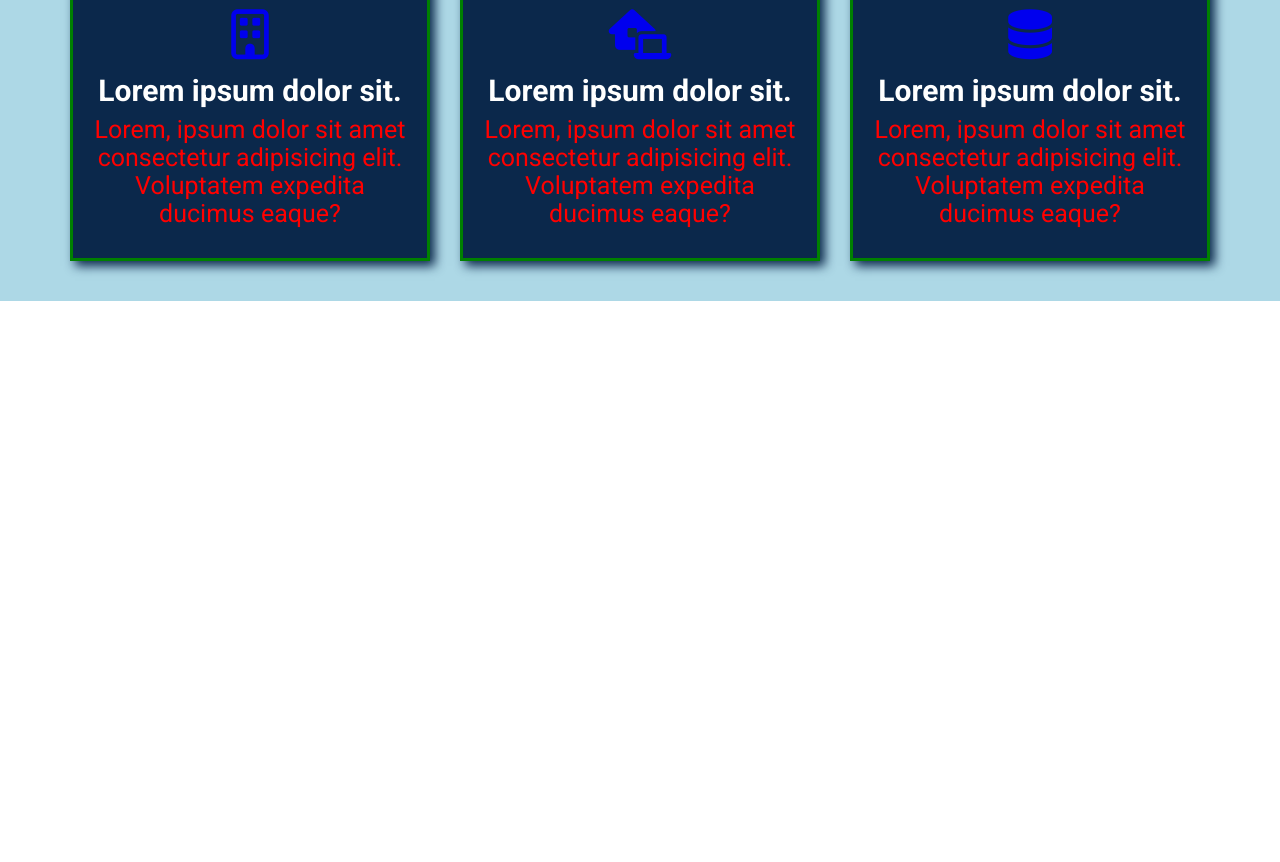
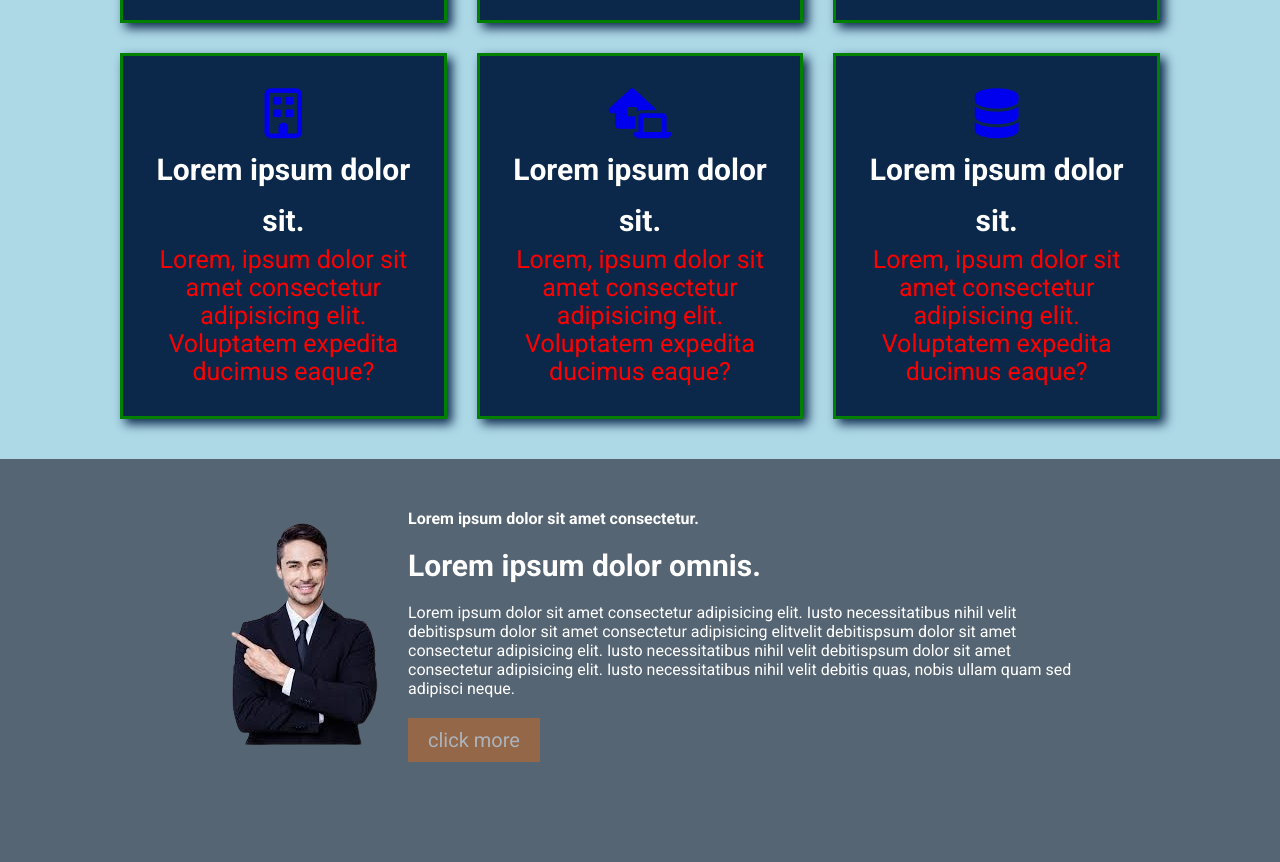
Before and after one commit to Nayem192/responsiv-websize, a plain HTML site: page index.html in a window 1280 px wide. Shown: the part 1178-2040 px from the top of the page. Before the commit the page ends 1479 px from the top, so only its background shows below. Drawn offline with Linux system fonts and the light colour scheme.

Commit message:
kaj korlam

```diff
--- a/index.html
+++ b/index.html
@@ -65,6 +65,20 @@
             </div>
 
         </section>
+        <!-- doi number  section tow radi ach tumi caile code korta paro -->
+         <section class="secand-section">
+            <div class="div-aria-pic">
+                <div class="div-aria-pic-1">
+                    <img src="img/about-removebg-preview.png" alt="ase nai">
+                </div>
+                <div class="div-aria-pic-2">
+                    <h4>Lorem ipsum dolor sit amet consectetur.</h4>
+                    <h2>Lorem ipsum dolor omnis.</h2>
+                    <p>Lorem ipsum dolor sit amet consectetur adipisicing elit. Iusto necessitatibus nihil velit debitispsum dolor sit amet consectetur adipisicing elitvelit debitispsum dolor sit amet consectetur adipisicing elit. Iusto necessitatibus nihil velit debitispsum dolor sit amet consectetur adipisicing elit. Iusto necessitatibus nihil velit debitis quas, nobis ullam quam sed adipisci neque.</p>
+                    <a href="#">click more</a>
+                </div>
+            </div>
+         </section>
     </main>
 
 
--- a/style.css
+++ b/style.css
@@ -82,7 +82,7 @@ nav ul li a:hover {
         left: 0%;
     }
     nav ul li {
-        margin:40px 0 ;
+        margin:20px 0 ;
     }
     nav ul li a {
         font-size: 22px;
@@ -112,7 +112,7 @@ header{
     background-color: lightblue;
 }
 .container-aria-10 {
-    width: 1200px;
+    width: 1100px;
     margin: 0 auto;
     display: grid;
     grid-template-columns: repeat(3, 1fr);
@@ -152,6 +152,62 @@ font-size: 50px;
     padding: 20px 0;
 }
 
+/* section2 add to me */
+.secand-section {
+
+    background-color: #566573;
+    padding-top: 50px;
+    padding-bottom: 100px;
+}
+.div-aria-pic {
+    display: flex;
+    justify-content: space-between;
+    align-items: center;
+    margin-left: 200px;
+    margin-right: 200px;
+}
+.div-aria-pic-2 {
+  color:#fff;
+}
+.div-aria-pic-2 h2{
+    margin: 20px 0;
+    font-size: 30px;
+}
+.div-aria-pic-2 a {
+    display:inline-block;
+    text-decoration: none;
+    margin-top: 20px;
+    padding: 10px 20px;
+    background-color: chocolate;
+    color:#fff;
+    font-size: 20px;
+    box-sizing: 7px;
+}
+.div-aria-pic-2 a {
+ opacity: 0.5;
+}
+
+
+
+
+
+
+
+
+
+
+
+
+
+
+
+
+
+
+
+
+
+
 @media only screen and (max-width: 688px) {
     .container-aria-10 {
         display: grid;
@@ -165,7 +221,19 @@ font-size: 50px;
     .container-aria-10 p {
         font-size: 18px;
     }
+
+
+
+
+
+
 }
+
+
+
+
+
+
 
 @media only screen and (min-width: 689px) and (max-width: 1100px) {
     .container-aria-10 {
@@ -179,3 +247,37 @@ font-size: 50px;
         font-size: 18px;
     }
 }
+
+/* section add to me */
+@media only screen and (max-width: 688px) {
+    .div-aria-pic {
+        display: block;
+        margin-left: 50px;
+        margin-right: 50px;
+        padding-top: 10px;
+        /* padding-right: 50px; */
+    }
+
+.div-aria-pic-1 img {
+    width: 100%;
+}
+.div-aria-pic-2 {
+padding: 0 10px;
+}
+}
+
+
+
+
+
+@media only screen and (min-width: 689px) and (max-width: 1100px) {
+    .div-aria-pic {
+        display: block;
+        margin-left: 100px;
+        margin-right: 100px;
+        padding-top: 10px;
+    }
+    .div-aria-pic-1 img {
+        width: 100%;
+    }
+}
```
Also changed, not shown: img/about-removebg-preview.png (added).
